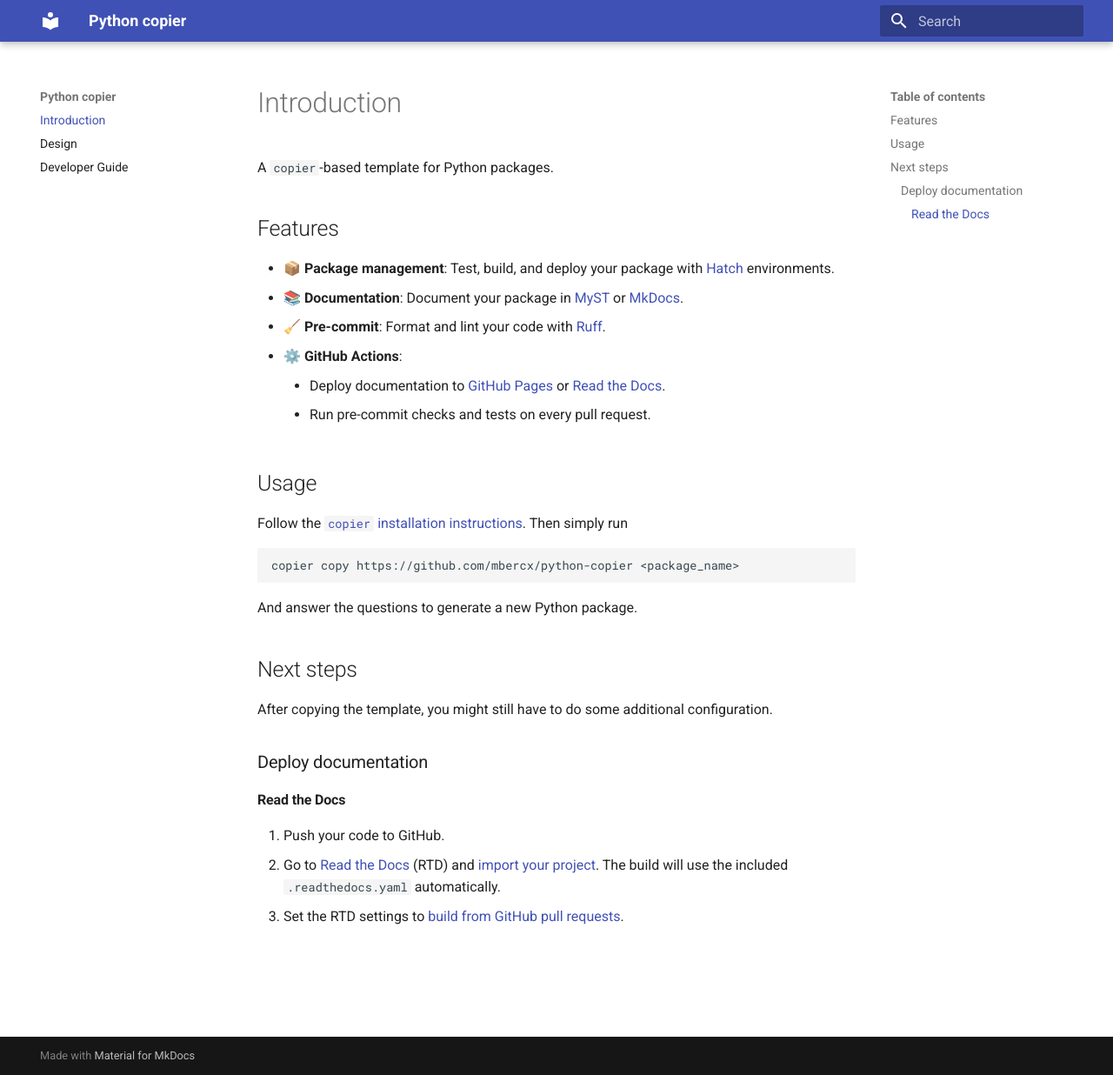
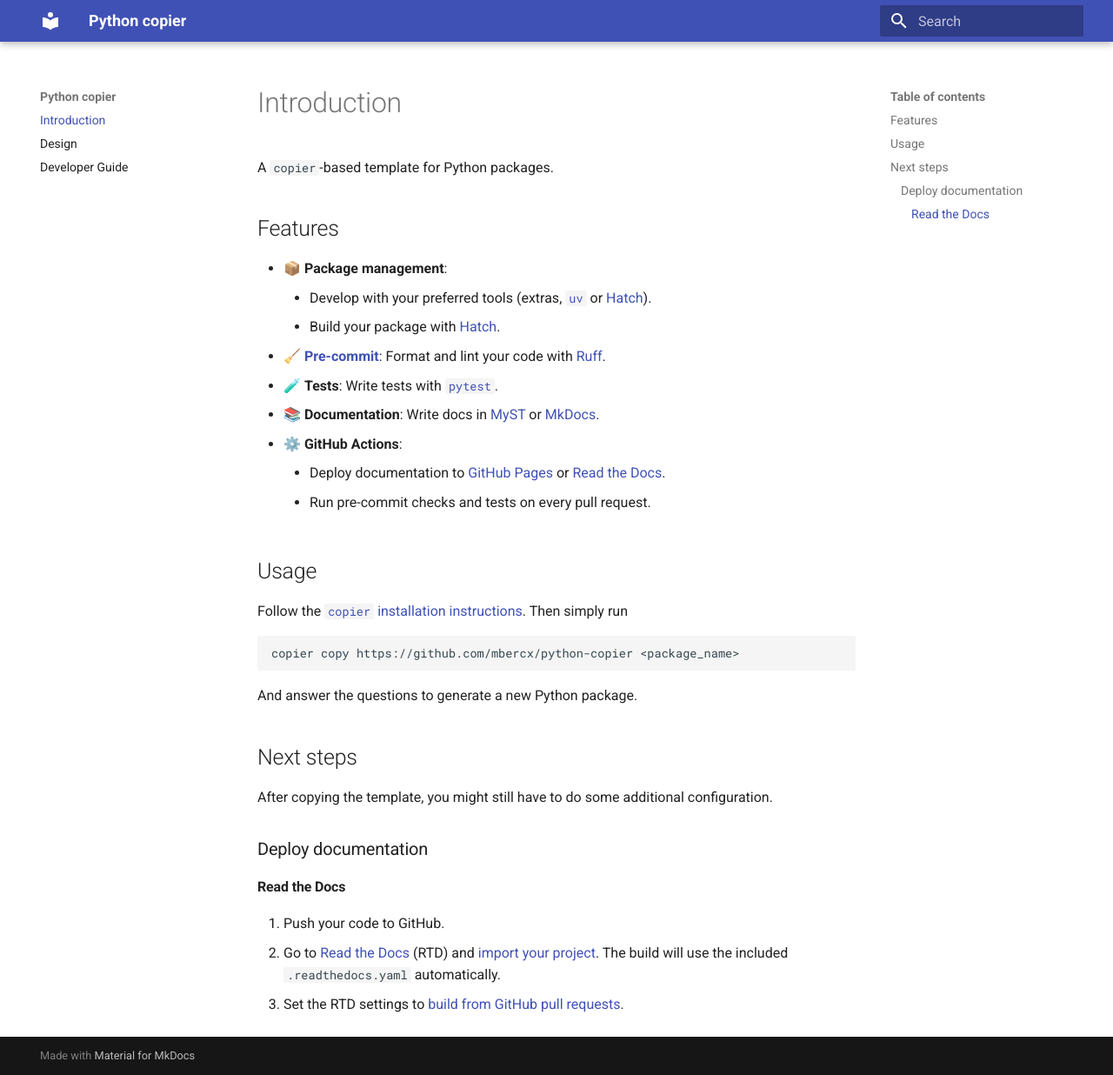
Before and after one commit to mbercx/python-copier, an MkDocs documentation site: the page built from docs/index.md, in a window 1280 px wide and 1236 px high. Shown: the whole window at 87% size. Built offline with MkDocs 1.6.1 and Material for MkDocs 9.7.7, drawn with Linux system fonts in a browser that asks for light colours.

Commit message:
📚 Update feature list

```diff
--- a/docs/index.md
+++ b/docs/index.md
@@ -4,9 +4,12 @@
 
 ## Features
 
-* 📦 **Package management**: Test, build, and deploy your package with [Hatch](https://hatch.pypa.io/) environments.
-* 📚 **Documentation**: Document your package in [MyST](https://mystmd.org/) or [MkDocs](https://www.mkdocs.org/).
-* 🧹 **Pre-commit**: Format and lint your code with [Ruff](https://docs.astral.sh/ruff/).
+* 📦 **Package management**:
+    - Develop with your preferred tools (extras, [`uv`](https://docs.astral.sh/uv/) or [Hatch](https://hatch.pypa.io/)).
+    - Build your package with [Hatch](https://hatch.pypa.io/).
+* 🧹 [**Pre-commit**](https://pre-commit.com/): Format and lint your code with [Ruff](https://docs.astral.sh/ruff/).
+* 🧪 **Tests**: Write tests with [`pytest`](https://docs.pytest.org/en/stable/).
+* 📚 **Documentation**: Write docs in [MyST](https://mystmd.org/) or [MkDocs](https://www.mkdocs.org/).
 * ⚙️ **GitHub Actions**:
     * Deploy documentation to [GitHub Pages](https://docs.github.com/en/pages/getting-started-with-github-pages/creating-a-github-pages-site) or [Read the Docs](https://about.readthedocs.com/).
     * Run pre-commit checks and tests on every pull request.
```
Also changed, not shown: README.md (+6 -3 lines).
